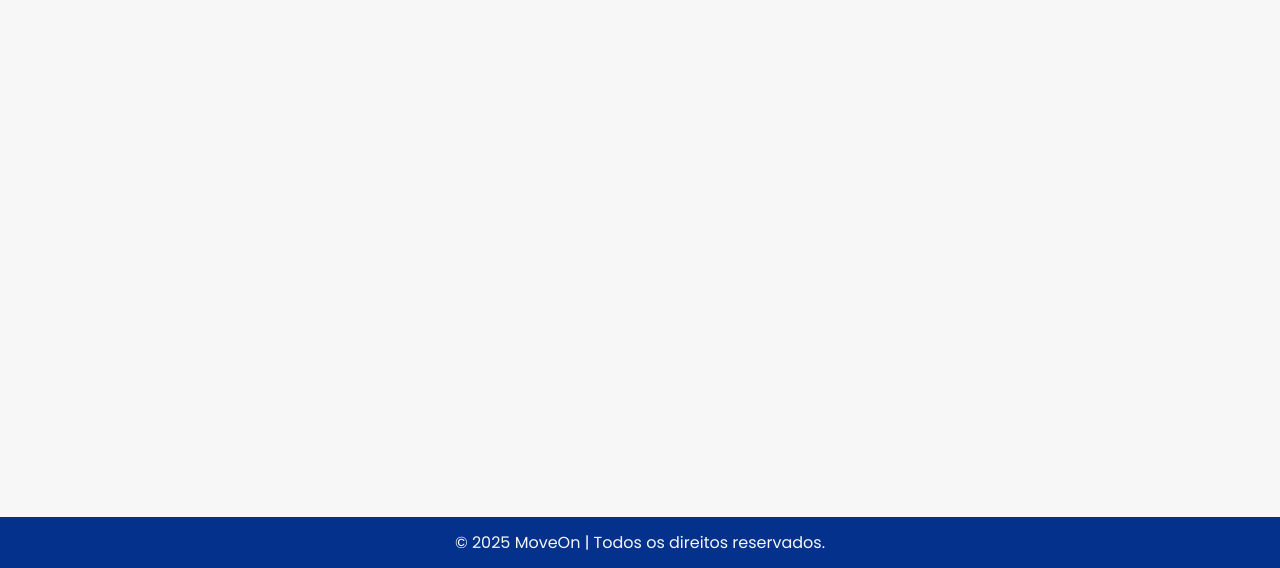
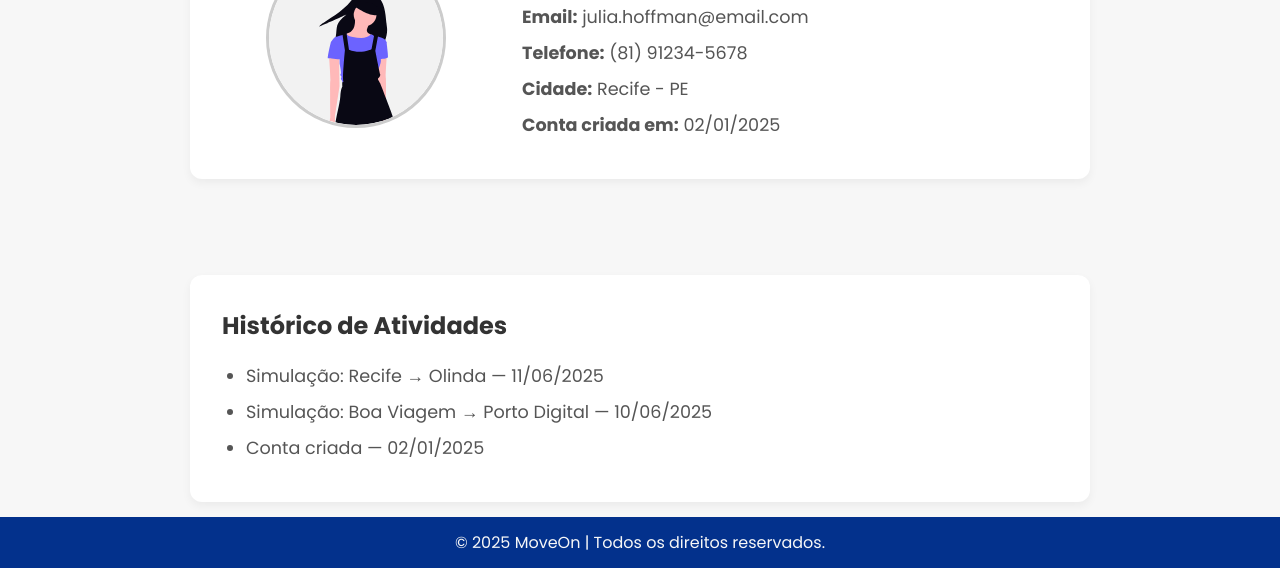
Before and after one commit to joaoppedrog/projeto-front, a plain HTML site: page projeto front end-2/pages/perfil.html in a window 1280 px wide. Shown: the part 232-800 px from the top of the page. Drawn offline with Linux system fonts and the light colour scheme.

Commit message:
Add files via upload

```diff
--- a/projeto front end-2/pages/perfil.html
+++ b/projeto front end-2/pages/perfil.html
@@ -1,15 +1,15 @@
 <!DOCTYPE html>
 <html lang="pt-BR">
 <head>
-  <meta charset="UTF-8">
-  <meta name="viewport" content="width=device-width, initial-scale=1.0">
-  <title>MoveOn</title>
-  <link rel="shortcut icon" href="../assets/img/logo.png" type="image/x-icon">
-  <link rel="stylesheet" href="../styles/style.css">
+  <meta charset="UTF-8" />
+  <meta name="viewport" content="width=device-width, initial-scale=1.0" />
+  <title>Perfil - MoveOn</title>
+  <link rel="shortcut icon" href="../assets/img/logo.png" type="image/x-icon" />
+  <link rel="stylesheet" href="../styles/style.css" />
+  <link rel="stylesheet" href="../styles/perfil.css" />
 </head>
 
 <body>
-
   <header>
     <nav class="navbar">
       <h1>MoveOn</h1>
@@ -22,15 +22,38 @@
   </header>
 
   <main>
-    <section class="hero">
 
+    <section class="perfil-section">
+      <div class="perfil-container">
+
+        <div class="perfil-imagem">
+          <img src="../assets/img/icon-perfil.svg" alt="Foto de perfil do usuário">
+        </div>
+
+        <div class="perfil-info">
+          <h2>Julia Hoffman</h2>
+          <p><strong>Email:</strong> julia.hoffman@email.com</p>
+          <p><strong>Telefone:</strong> (81) 91234-5678</p>
+          <p><strong>Cidade:</strong> Recife - PE</p>
+          <p><strong>Conta criada em:</strong> 02/01/2025</p>
+        </div>
+
+      </div>
     </section>
+
+    <div class="historico-atividades">
+      <h3>Histórico de Atividades</h3>
+      <ul>
+        <li>Simulação: Recife → Olinda — 11/06/2025</li>
+        <li>Simulação: Boa Viagem → Porto Digital — 10/06/2025</li>
+        <li>Conta criada — 02/01/2025</li>
+      </ul>
+    </div>
+
   </main>
 
   <footer>
     <p>&copy; 2025 MoveOn | Todos os direitos reservados.</p>
   </footer>
-
 </body>
-
 </html>
--- /dev/null
+++ b/projeto front end-2/styles/perfil.css
@@ -0,0 +1,73 @@
+.perfil-section {
+    padding: 4rem 2rem;
+    background-color: #f7f7f7;
+  }
+
+  .perfil-container {
+    max-width: 900px;
+    margin: auto;
+    background-color: #fff;
+    border-radius: 12px;
+    box-shadow: 0 4px 10px rgba(0, 0, 0, 0.05);
+    padding: 2rem;
+    display: flex;
+    flex-wrap: wrap;
+    align-items: center;
+    gap: 2rem;
+  }
+
+  .perfil-imagem {
+    flex: 1;
+    text-align: center;
+  }
+
+  .perfil-imagem img {
+    width: 180px;
+    height: 180px;
+    border-radius: 50%;
+    object-fit: cover;
+    border: 3px solid #ccc;
+  }
+
+  .perfil-info {
+    flex: 2;
+  }
+
+  .perfil-info h2 {
+    font-size: 2rem;
+    margin-bottom: 1rem;
+    color: #333;
+  }
+
+  .perfil-info p {
+    font-size: 1.1rem;
+    color: #555;
+    margin-bottom: 0.5rem;
+  }
+
+  .historico-atividades {
+    max-width: 900px;
+    margin: 2rem auto 0 auto;
+    background-color: #fff;
+    border-radius: 12px;
+    box-shadow: 0 4px 10px rgba(0, 0, 0, 0.05);
+    padding: 2rem;
+    text-align: left;
+  }
+
+  .historico-atividades h3 {
+    font-size: 1.5rem;
+    margin-bottom: 1rem;
+    color: #333;
+  }
+
+  .historico-atividades ul {
+    list-style-type: disc;
+    padding-left: 1.5rem;
+    color: #555;
+  }
+
+  .historico-atividades li {
+    margin-bottom: 0.5rem;
+    font-size: 1.1rem;
+  }
--- a/projeto front end-2/styles/responsive.css
+++ b/projeto front end-2/styles/responsive.css
@@ -43,3 +43,10 @@
       font-size: 1.1rem;
     }
   }
+
+  @media (max-width: 768px) {
+    .perfil-container {
+      flex-direction: column;
+      text-align: center;
+    }
+  }
--- a/projeto front end-2/styles/solucao.css
+++ b/projeto front end-2/styles/solucao.css
@@ -48,7 +48,8 @@
 
   .mapa-container {
     margin-top: 2rem;
-    width: 100%;
+    width: 70%;
+    margin-left: 18rem;
   }
 
   .mapa-iframe {
--- a/projeto front end-2/styles/style.css
+++ b/projeto front end-2/styles/style.css
@@ -4,6 +4,7 @@
 @import "home.css";
 @import "header.css";
 @import "solucao.css";
+@import "perfil.css";
 @import "contato.css";
 @import "footer.css";
 @import "responsive.css";
```
Also changed, not shown: projeto front end-2/assets/img/icon-perfil.svg (added).
